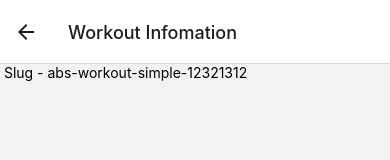
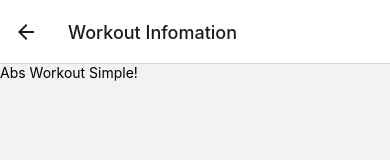
Before and after one commit to nickty/reac-native-with-typescript, a React Native app: screen / in a window 390 px wide. Both pictures are taken after a click on the element 195 px from the left and 175 px from the top of the page. Shown: the top 160 px of the page. Built offline with nearby package versions, Linux system fonts and the light colour scheme.

Commit message:
Get data for single page with hook

```diff
--- /dev/null
+++ b/hooks/useWorkoutBySlug.ts
@@ -0,0 +1,18 @@
+import { useEffect, useState } from "react";
+import { getWorkoutBySlug } from "../storage/workout";
+import { Workout } from "../types/data";
+
+export const useWorkoutBySlug = (slug: string) => {
+  const [workout, setWorkout] = useState<Workout>();
+
+  useEffect(() => {
+    async function getData() {
+      const _workout = await getWorkoutBySlug(slug);
+      setWorkout(_workout);
+    }
+
+    getData();
+  }, []);
+
+  return workout;
+};
--- a/screens/WorkoutDetailScreen.tsx
+++ b/screens/WorkoutDetailScreen.tsx
@@ -2,6 +2,7 @@ import { StyleSheet, Text, View } from "react-native";
 import React, { useEffect } from "react";
 import { NativeStackHeaderProps } from "@react-navigation/native-stack/lib/typescript/src/types";
 import { getWorkoutBySlug } from "../storage/workout";
+import { useWorkoutBySlug } from "../hooks/useWorkoutBySlug";
 
 type DetailParams = {
   route: {
@@ -14,16 +15,10 @@ type DetailParams = {
 type Navigation = NativeStackHeaderProps & DetailParams;
 
 const WorkoutDetailScreen = ({ navigation, route }: Navigation) => {
-  useEffect(() => {
-    async function getData() {
-      const workout = await getWorkoutBySlug(route.params.slug);
-      // console.log(workout);
-    }
-    getData();
-  }, []);
+  const workout = useWorkoutBySlug(route.params.slug);
   return (
     <View>
-      <Text> Slug - {route.params.slug}</Text>
+      <Text>{workout?.name}</Text>
     </View>
   );
 };
```
